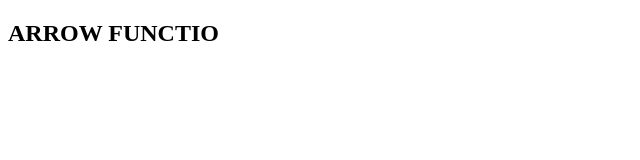
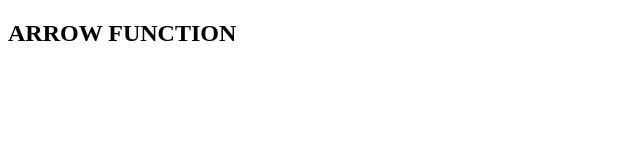
Before and after one commit to wajihakashif/callbackfunction, a plain HTML site: page index.html in a window 1280 px wide. Shown: the full height of the page, 0-640 px from the left. Drawn offline with Linux system fonts and the light colour scheme.

Commit message:
Fix HTML encoding and correct heading text

```diff
--- a/index.html
+++ b/index.html
@@ -4,7 +4,7 @@
         <title>call back function</title>
     </head>
     <body>
-        <h2>ARROW FUNCTIO </h2>
+        <h2>ARROW FUNCTION </h2>
     </body>
     <script>
 const multiply = (a, b) => {
```
